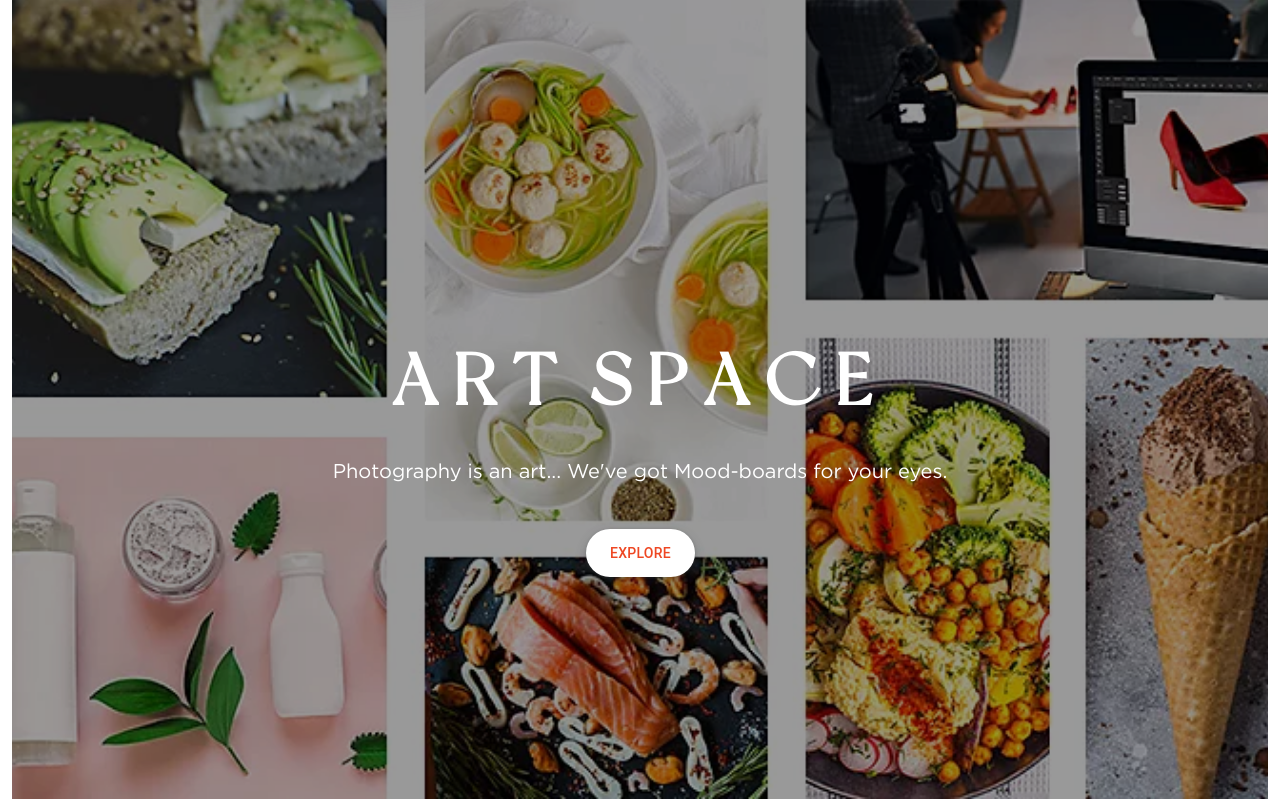
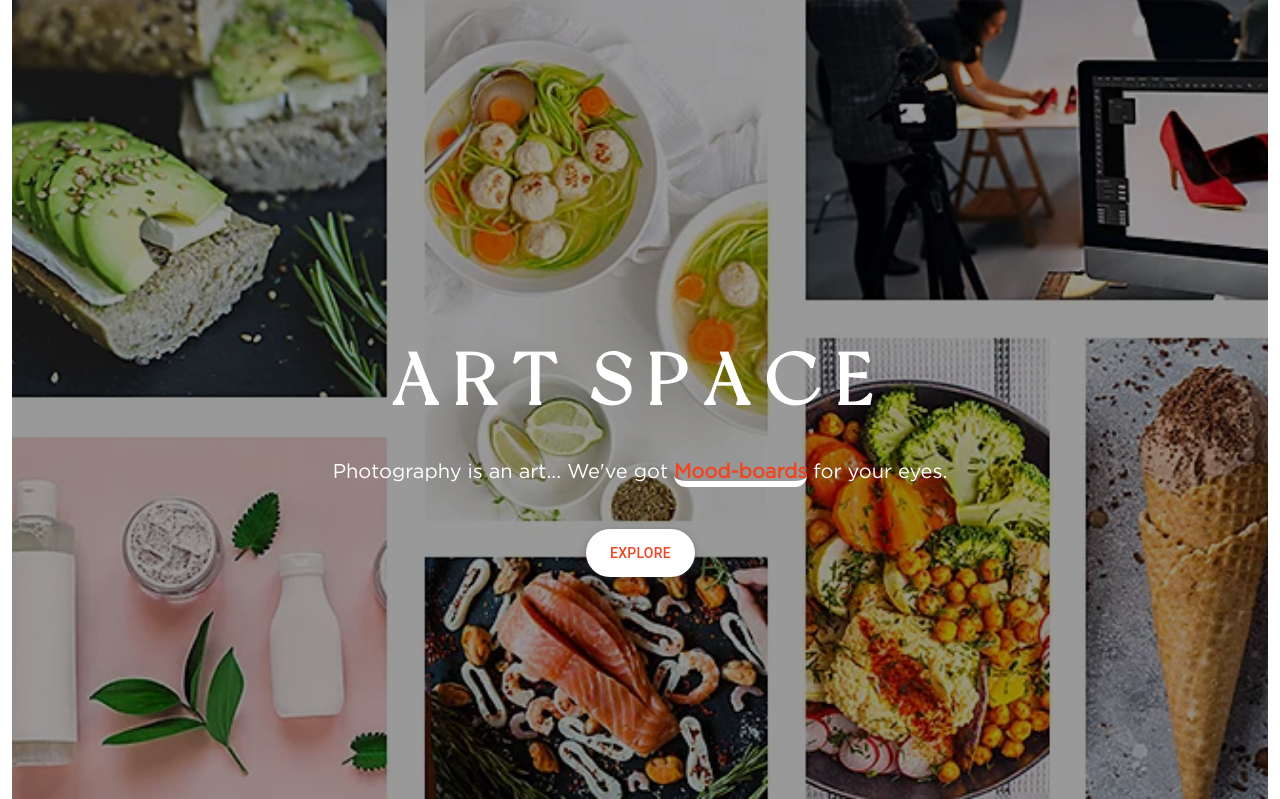
Before and after one commit to AtienoObwanda/artSpace, a Django app: page / in a window 1280 px wide. Shown: the part 115-914 px from the top of the page. Run offline with Django 4.2, Linux system fonts and the light colour scheme; data that the repository does not hold is empty; some libraries are stand-ins or nearby versions.

Commit message:
Updating the readme screenshot

```diff
--- a/space/static/art/style.css
+++ b/space/static/art/style.css
@@ -154,3 +154,10 @@ ul {
   display: block;
   margin-bottom: -2em;
 }
+
+
+.hero span {
+  color: #ee4723;
+  border-bottom: 6px solid #ffff;
+  border-radius: 20px;
+}
--- a/space/templates/art/home.html
+++ b/space/templates/art/home.html
@@ -1,13 +1,13 @@
 {% extends "art/layout.html" %}
 {% block content %}
-<div class='image-background'>
+<div class='image-background hero'>
     <div class='container-fluid h-100 mask' style="background-color: rgba(0, 0, 0, 0.4);">
       <div class='row h-100 align-items-center'>
         <div class='col-12 text-center'>
         <p style="height:100px"></p>
           <h1 class='display-2'>A&nbsp;R&nbsp;T&nbsp; S&nbsp;P&nbsp;A&nbsp;C&nbsp;E&nbsp;</h1>
           <p style="height:10px"></p>
-          <p class='lead'>Photography is an art... We've got <span clas='span' style="border-bottom:#ee4723 !important;">Mood-boards</span> for your eyes.</p>
+          <p class='lead'>Photography is an art... We've got <span class="fw-bold"> <a href="{% url 'explore' %}" style="text-decoration: none; color: #ee4723">Mood-boards</a></span> for your eyes.</p>
           <p style="height:10px"></p>
           <button class="button-17"> <a href="{% url 'explore' %}" style="text-decoration:none; color:#ee4723">EXPLORE</a></button>
 
```
Also changed, not shown: README.md, projectScreenshot/hero.png (added).
